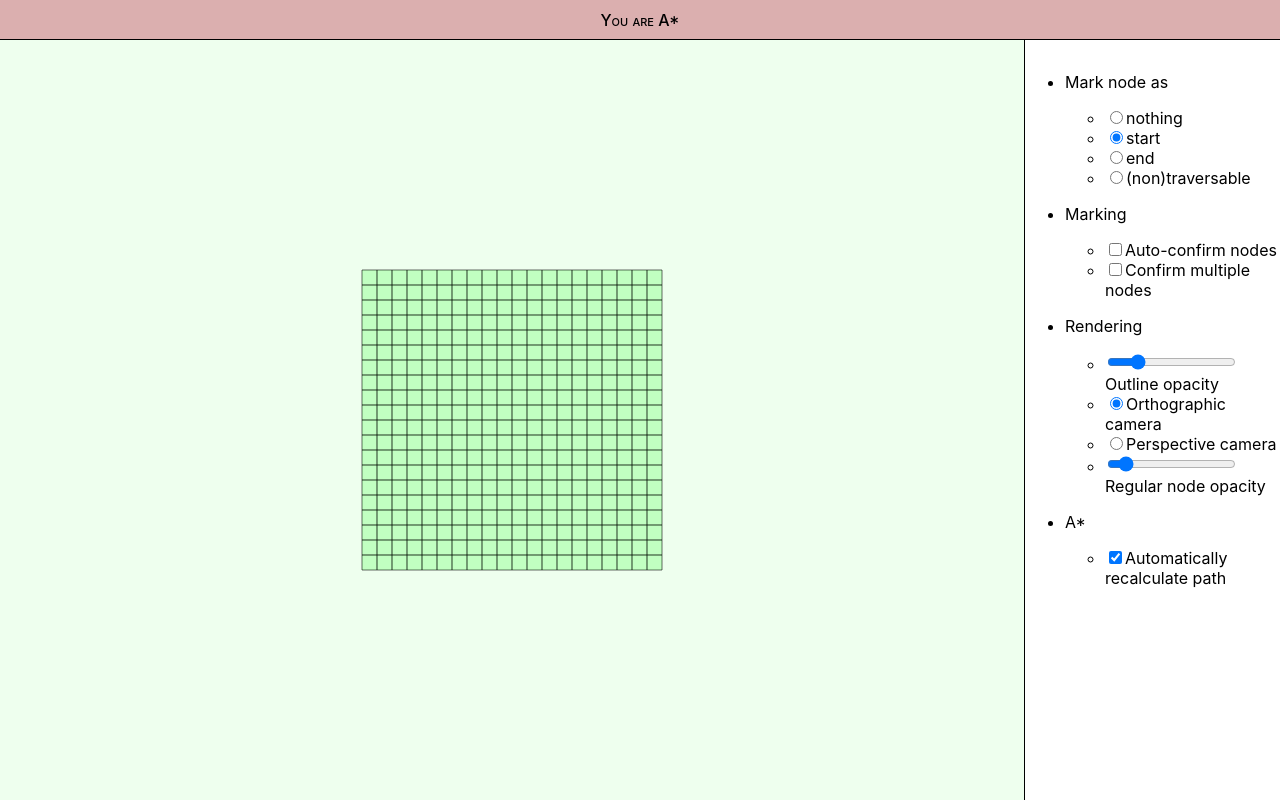
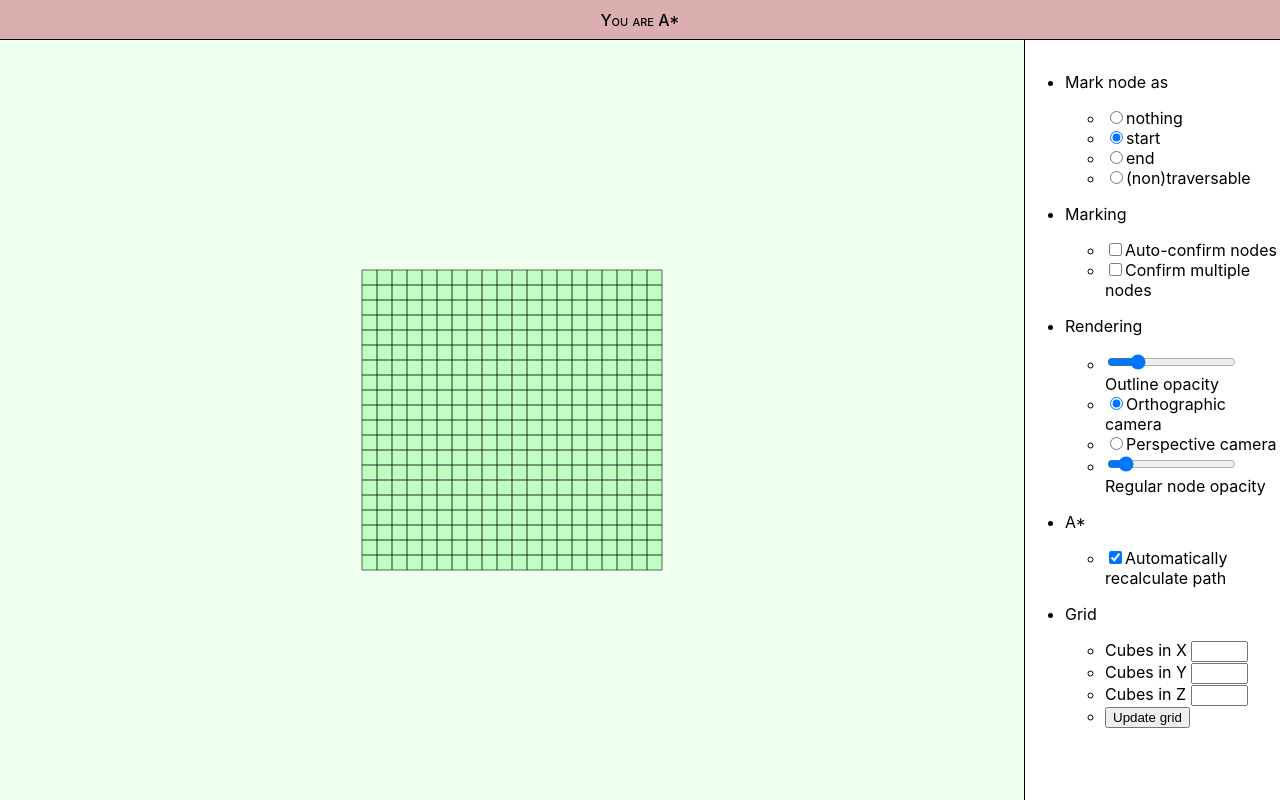
Before and after one commit to ethq/astar, a React app in the folder astar-app/: page / in a window 1280 px wide. Built offline with nearby package versions, Linux system fonts and the light colour scheme.

Commit message:
Options for changing grid size added
As title.

```diff
--- a/astar-app/package.json
+++ b/astar-app/package.json
@@ -37,5 +37,8 @@
       "last 1 firefox version",
       "last 1 safari version"
     ]
+  },
+  "devDependencies": {
+    "babel-plugin-transform-object-rest-spread": "^6.26.0"
   }
 }
--- a/astar-app/src/components/AstarGrid.component.js
+++ b/astar-app/src/components/AstarGrid.component.js
@@ -18,7 +18,6 @@ const CAMERA_TYPE = {
 export default class AstarGrid extends React.Component {
 	constructor(props) {
 		super(props);
-		window.cheap = createHeap;
 
 		this.onClickInGrid = this.onClickInGrid.bind(this);
 		this.onKeyDown = this.onKeyDown.bind(this);
@@ -36,18 +35,21 @@ export default class AstarGrid extends React.Component {
 			this.frameId = window.requestAnimationFrame(render);
 		};
 
-		this.state = {autoCalculatePath: true};
-		this.state3d = {
-			showOutlines: true,
-			showRegularNodes: true,
-			cameraIsOrthographic: true,
+		this.state = {
+			autoCalculatePath: true,
+			controlsEnabled: true,
+			gridDimensions: {
+				nCubesX: 20,
+				nCubesY: 2,
+				nCubesZ: 20
+			}
 		};
 	}
 	// Main rendering effect & THREE scene setup
 	componentDidMount() {
 		this.sceneSetup();
-		this.scenePopulate();
-		this.astarSetup();
+		this.addGrid();
+		this.astarInit();
 		this.renderScene();
 
 		window.addEventListener('resize', this.onResize);
@@ -63,21 +65,11 @@ export default class AstarGrid extends React.Component {
 		this.controls.removeEventListener('change', this.renderScene);
 		this.controls.dispose();
 
+		this.removeGrid();
 		this.mount.removeChild(this.renderer.domElement);
-
-		Object.keys(this.grid.nodes).forEach(nodeKey => {
-			let cnode = this.grid.nodes[nodeKey];
-			this.scene.remove(cnode.cube.mesh);
-			this.scene.remove(cnode.cube.outline);
-
-			cnode.cube.geo.dispose();
-			cnode.cube.mat.dispose();
-			cnode.cube.outline.geo.dispose();
-			cnode.cube.outline.mat.dispose();
-		});
 	}
 
-	astarSetup = () => {
+	astarInit = () => {
 		this.markNodeAs = GRID.NODE_PATH_STATE.START;
 
 		// Current set of marked nodes
@@ -115,18 +107,15 @@ export default class AstarGrid extends React.Component {
         this.camera.updateProjectionMatrix();
     };
 
-	scenePopulate = () => {
-		// Create the grid
+	addGrid = () => {
 		let dims = {};
-		dims.sizeX = 20;
-		dims.sizeY = 2;
-		dims.sizeZ = 20;
-		dims.nCubesX = 20;
-		dims.nCubesY = 2;
-		dims.nCubesZ = 20;
+		dims.sizeX = this.state.gridDimensions.nCubesX;
+		dims.sizeY = this.state.gridDimensions.nCubesY;
+		dims.sizeZ = this.state.gridDimensions.nCubesZ;
+		dims.nCubesX = this.state.gridDimensions.nCubesX;
+		dims.nCubesY = this.state.gridDimensions.nCubesY;
+		dims.nCubesZ = this.state.gridDimensions.nCubesZ;
 		this.grid = GRID.create(dims);
-
-		window.grid = this.grid;
 
 		// Add to scene
 		const nodeKeys = Object.keys(this.grid.nodes);
@@ -134,6 +123,25 @@ export default class AstarGrid extends React.Component {
 			this.scene.add(this.grid.nodes[key].cube.mesh);
 			this.scene.add(this.grid.nodes[key].cube.outline.mesh);
 		});
+	};
+
+	removeGrid = () => {
+		// Resets start/end nodes etc.
+		this.astarInit();
+
+		// Remove nodes from scene
+		Object.keys(this.grid.nodes).forEach(nodeKey => {
+			let cnode = this.grid.nodes[nodeKey];
+			this.scene.remove(cnode.cube.mesh);
+			this.scene.remove(cnode.cube.outline.mesh);
+
+			cnode.cube.geo.dispose();
+			cnode.cube.mat.dispose();
+			cnode.cube.outline.geo.dispose();
+			cnode.cube.outline.mat.dispose();
+		});
+
+		this.renderScene();
 	};
 
 	sceneSetup = () => {
@@ -216,6 +224,7 @@ export default class AstarGrid extends React.Component {
 		const keyA = 65;
 		const keyArrowLeft = 37;
 		const keyArrowRight = 39;
+		const enterKey = 13;
 
 		if (e.which === keyA) {
 			this.confirmMarkedNodes();
@@ -225,6 +234,11 @@ export default class AstarGrid extends React.Component {
 		}
 		else if (e.which === keyArrowRight) {
 			this.moveMarked(false);
+		}
+		else if (e.which === enterKey) {
+			// Only place in app where enter is pressed is in the options menu,
+			// we lose all options on re-render, so... stop submission
+			e.preventDefault();
 		}
 
 		this.renderScene();
@@ -505,7 +519,7 @@ export default class AstarGrid extends React.Component {
 										}}
 
 									/>
-									<label htmlFor="renderOptions_showOutlines">Automatically recalculate path</label>
+									<label htmlFor="renderOptions_autoRecalculate">Automatically recalculate path</label>
 								</li>
 								<li style={{display: this.state.autoCalculatePath ? "none" : "inline"}}>
 									<button
@@ -518,6 +532,64 @@ export default class AstarGrid extends React.Component {
 								</li>
 							</ul>
 						</li>
+						<li>
+							<p>Grid</p>
+							<ul>
+								<li>
+									<label htmlFor="gridOptions_numCubesX">Cubes in X </label>
+									<input type="number" min="1" max="1000" id="gridOptions_numCubesX"
+										onChange={e => {
+											this.setState((prevState, props) => ({
+												gridDimensions: {
+													nCubesX: parseInt(e.target.value, 10),
+													nCubesY: prevState.gridDimensions.nCubesY,
+													nCubesZ: prevState.gridDimensions.nCubesZ
+												}
+											}))
+										}}
+									/>
+								</li>
+								<li>
+									<label htmlFor="gridOptions_numCubesY">Cubes in Y </label>
+									<input type="number" min="1" max="1000" id="gridOptions_numCubesY"
+										onChange={e => {
+											this.setState((prevState, props) => ({
+												gridDimensions: {
+													nCubesX: prevState.gridDimensions.nCubesX,
+													nCubesY: parseInt(e.target.value, 10),
+													nCubesZ: prevState.gridDimensions.nCubesZ
+												}
+											}))
+										}}
+									/>
+								</li>
+								<li>
+									<label htmlFor="gridOptions_numCubesZ">Cubes in Z </label>
+									<input type="number" min="1" max="1000" id="gridOptions_numCubesZ"
+										onChange={e => {
+											this.setState((prevState, props) => ({
+												gridDimensions: {
+													nCubesX: prevState.gridDimensions.nCubesX,
+													nCubesY: prevState.gridDimensions.nCubesY,
+													nCubesZ: parseInt(e.target.value, 10)
+												}
+											}))
+										}}
+									/>
+								</li>
+								<li>
+									<button type="button"
+											id="gridOptions_update"
+											onClick={() => {
+												this.removeGrid();
+												this.addGrid();
+											}}
+									>
+									Update grid
+									</button>
+								</li>
+							</ul>
+						</li>
 					</ul>
 				</form>
 			</div>
--- a/astar-app/src/css/index.css
+++ b/astar-app/src/css/index.css
@@ -7,6 +7,17 @@ html {
 *:before,
 *:after {
   box-sizing: inherit;
+}
+
+input::-webkit-outer-spin-button,
+input::-webkit-inner-spin-button {
+    /* display: none; <- Crashes Chrome on hover */
+    -webkit-appearance: none;
+    margin: 0; /* <-- Apparently some margin are still there even though it's hidden */
+}
+
+input[type=number] {
+    -moz-appearance:textfield; /* Firefox */
 }
 
 body {
```
Also changed, not shown: 2 other files.
